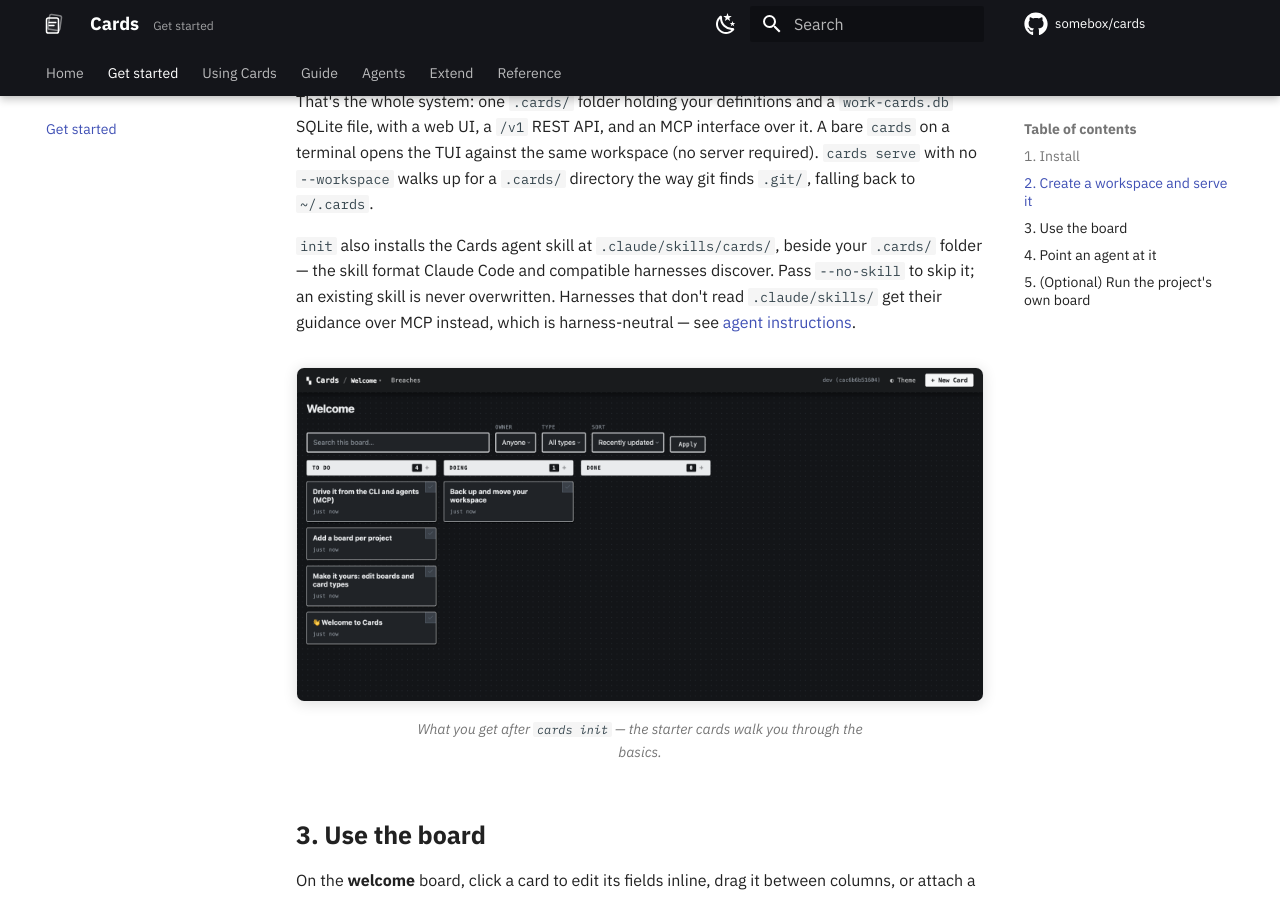
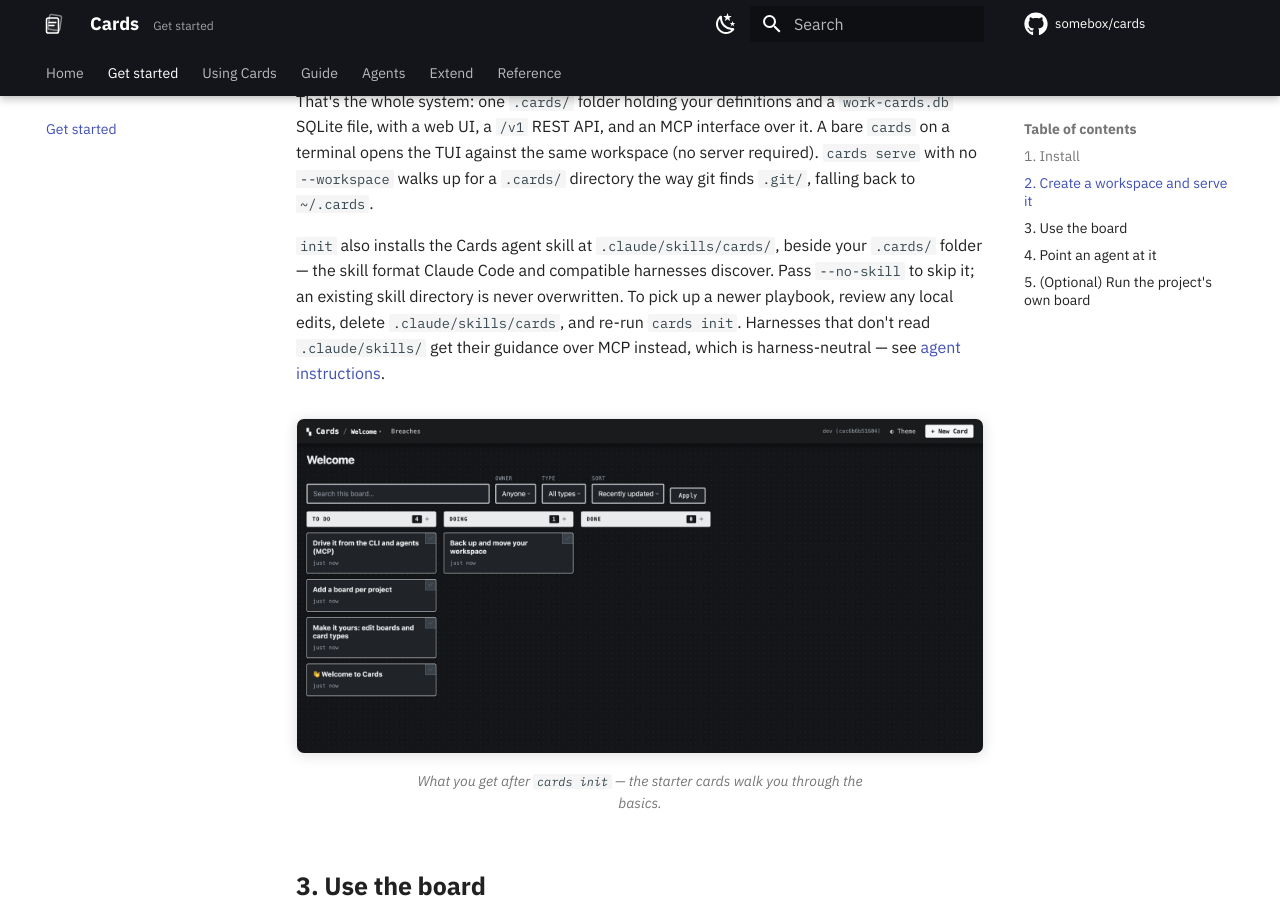
Before and after one commit to somebox/cards, an MkDocs documentation site: the page built from docs/get-started.md, in a window 1280 px wide and 900 px high, scrolled down 831 px. Built offline with MkDocs 1.6.1 and Material for MkDocs 9.7.7, drawn with Linux system fonts in a browser that asks for light colours; comment, search, counter and statistics services are not loaded.

Commit message:
agentguide: clarify skill updates and link types
Document the explicit no-clobber update path for installed skills, and stop presenting workspace-defined link types as a fixed enum. Record the review correction on the board and refresh its snapshot.

```diff
--- a/docs/get-started.md
+++ b/docs/get-started.md
@@ -48,9 +48,11 @@ for a `.cards/` directory the way git finds `.git/`, falling back to `~/.cards`.
 
 `init` also installs the Cards agent skill at `.claude/skills/cards/`, beside
 your `.cards/` folder — the skill format Claude Code and compatible harnesses
-discover. Pass `--no-skill` to skip it; an existing skill is never overwritten.
-Harnesses that don't read `.claude/skills/` get their guidance over MCP instead,
-which is harness-neutral — see [agent instructions](agents/instructions.md).
+discover. Pass `--no-skill` to skip it; an existing skill directory is never
+overwritten. To pick up a newer playbook, review any local edits, delete
+`.claude/skills/cards`, and re-run `cards init`. Harnesses that don't read
+`.claude/skills/` get their guidance over MCP instead, which is harness-neutral — see
+[agent instructions](agents/instructions.md).
 
 <figure markdown>
   ![The welcome board right after cards init](assets/img/welcome.png){ .cards-shot }
```
Also changed, not shown: docs/agents/instructions.md (+3 -2 lines), docs/reference/cli.md (+4 -2 lines), internal/agentguide/skill/references/cli-reference.md (+2 -2 lines), 1 other file.
